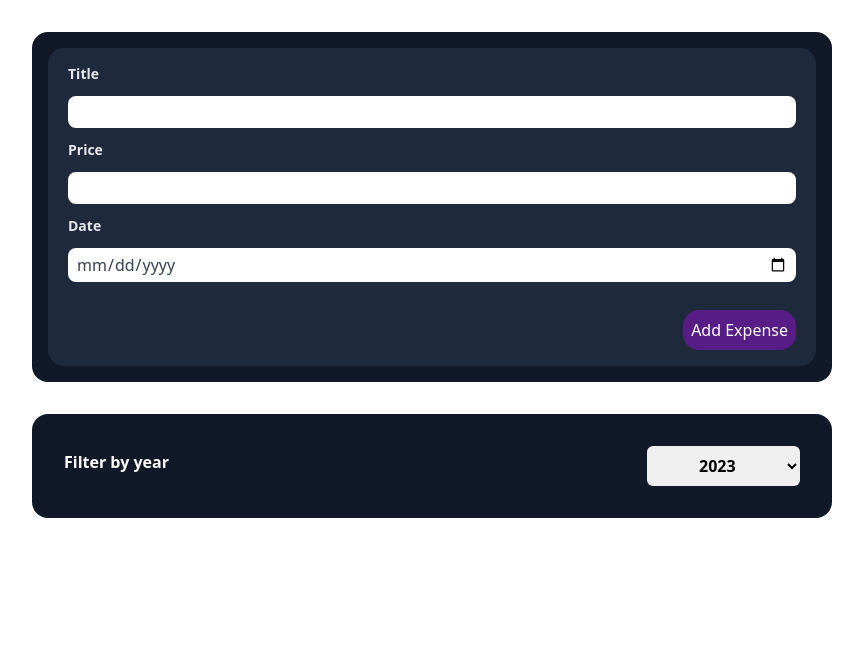
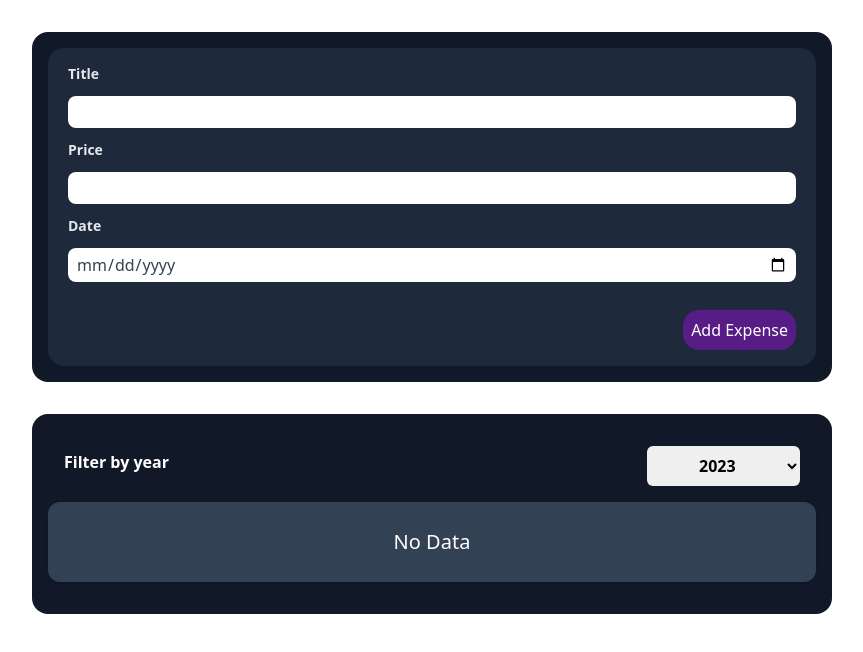
Before and after one commit to Rickyriski666/learn-react, a React (Vite) app: page / in a window 1280 px wide. Shown: the top 652 px of the page, without its empty margins (208-1071 px from the left). Built offline with nearby package versions, Linux system fonts and the light colour scheme.

Commit message:
Adding conditional render

```diff
--- a/src/App.jsx
+++ b/src/App.jsx
@@ -36,8 +36,6 @@ function App() {
     setExpenses((prevData) => {
       return [dataFromForm, ...prevData];
     });
-
-    console.log(dataFromForm);
   }
 
   return (
--- a/src/components/Expenses.jsx
+++ b/src/components/Expenses.jsx
@@ -3,6 +3,7 @@ import Container from "./base/Container";
 import ExpenseFilter from "./ExpensesFilter";
 import Expensesitems from "./Expensesitems";
 import moment from "moment";
+import NotFound from "./base/NotFound";
 
 export default function Expenses(props) {
   const [selectedYear, setSelectedYear] = useState("2023");
@@ -22,6 +23,7 @@ export default function Expenses(props) {
         date={expense.date}
         title={expense.title}
         amount={expense.amount}
+        data={expense}
       />
     );
   });
@@ -30,7 +32,7 @@ export default function Expenses(props) {
     <div>
       <Container>
         <ExpenseFilter selected={filterHandler} />
-        {itemsList}
+        {itemsList.length === 0 ? <NotFound /> : itemsList}
       </Container>
     </div>
   );
--- a/src/components/Expensesitems.jsx
+++ b/src/components/Expensesitems.jsx
@@ -1,4 +1,5 @@
 import ListContainer from "./base/ListContainer";
+
 import ExpensesDate from "./ExpensesDate";
 
 function Expensesitems(props) {
--- /dev/null
+++ b/src/components/base/NotFound.jsx
@@ -0,0 +1,9 @@
+export default function NotFound() {
+  return (
+    <div
+      className={`flex items-center gap-4 shadow p-2 my-4 h-20 rounded-xl bg-slate-700 text-white text-xs md:text-base`}
+    >
+      <div className={`mx-auto text-xl`}>No Data</div>
+    </div>
+  );
+}
```
